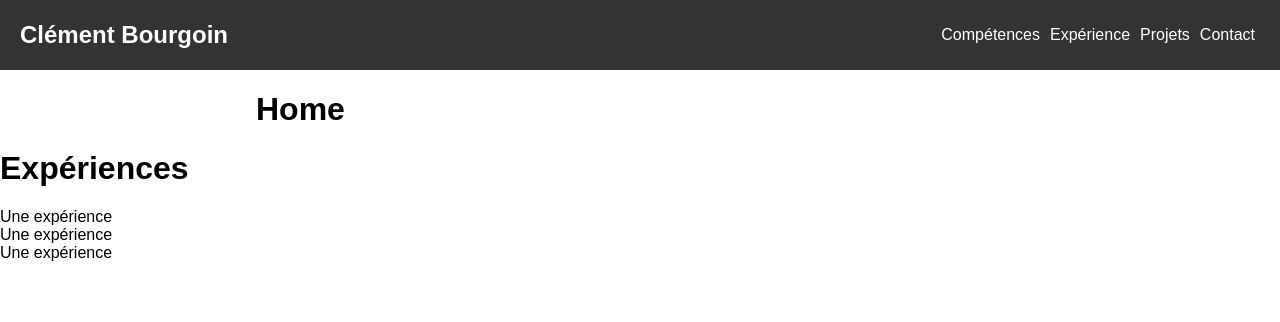
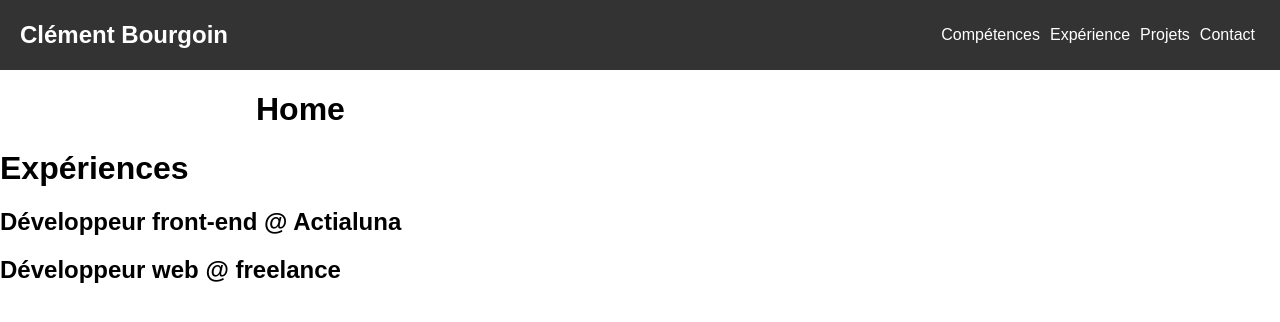
Before and after one commit to clemlatz/clemlatz.dev, a React (Create React App) app: page / in a window 1280 px wide. Shown: the top 322 px of the page. Built offline with nearby package versions, Linux system fonts and the light colour scheme.

Commit message:
Fetch experiences data from server and display

```diff
--- a/src/Experience/Experience.js
+++ b/src/Experience/Experience.js
@@ -3,7 +3,7 @@ import React from 'react';
 export default function(props) {
   return (
     <div className="Experience">
-      Une expérience
+      <h2>{props.jobTitle} @ {props.company}</h2>
     </div>
   );
 }
--- a/src/ExperienceList/ExperienceList.js
+++ b/src/ExperienceList/ExperienceList.js
@@ -3,13 +3,38 @@ import React from 'react';
 import Experience from '../Experience/Experience';
 
 export default class ExperienceList extends React.Component {
+  constructor(props) {
+    super(props);
+
+    this.state = {
+      experiences: null
+    }
+  }
+
+  componentWillMount() {
+    this._fetchExperiences();
+  }
+
+  async _fetchExperiences() {
+    const response    = await fetch('/data/experiences.json');
+    const experiences = await response.json();
+
+    this.setState(experiences);
+  }
+
   render() {
+
+    let experiences = null;
+    if (this.state.experiences !== null) {
+      experiences = this.state.experiences.map(experience => {
+        return <Experience {...experience} />;
+      });
+    }
+
     return (
       <div>
         <h1>Expériences</h1>
-        <Experience/>
-        <Experience/>
-        <Experience/>
+        {experiences}
       </div>
     );
   }
```
